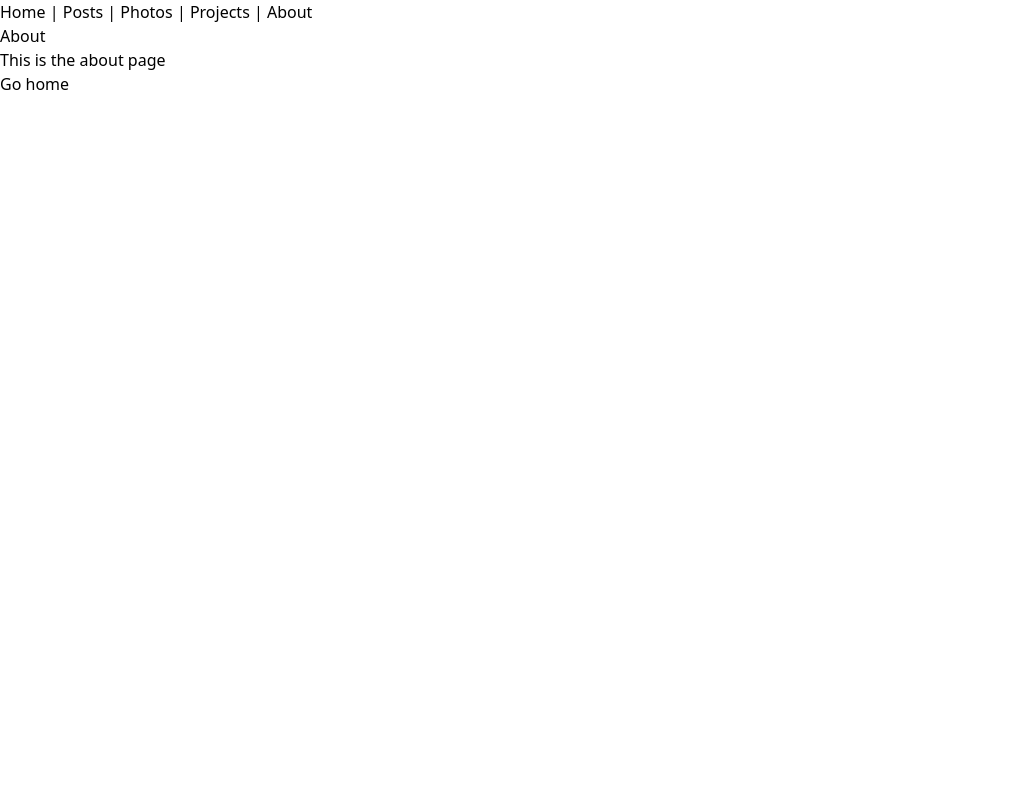
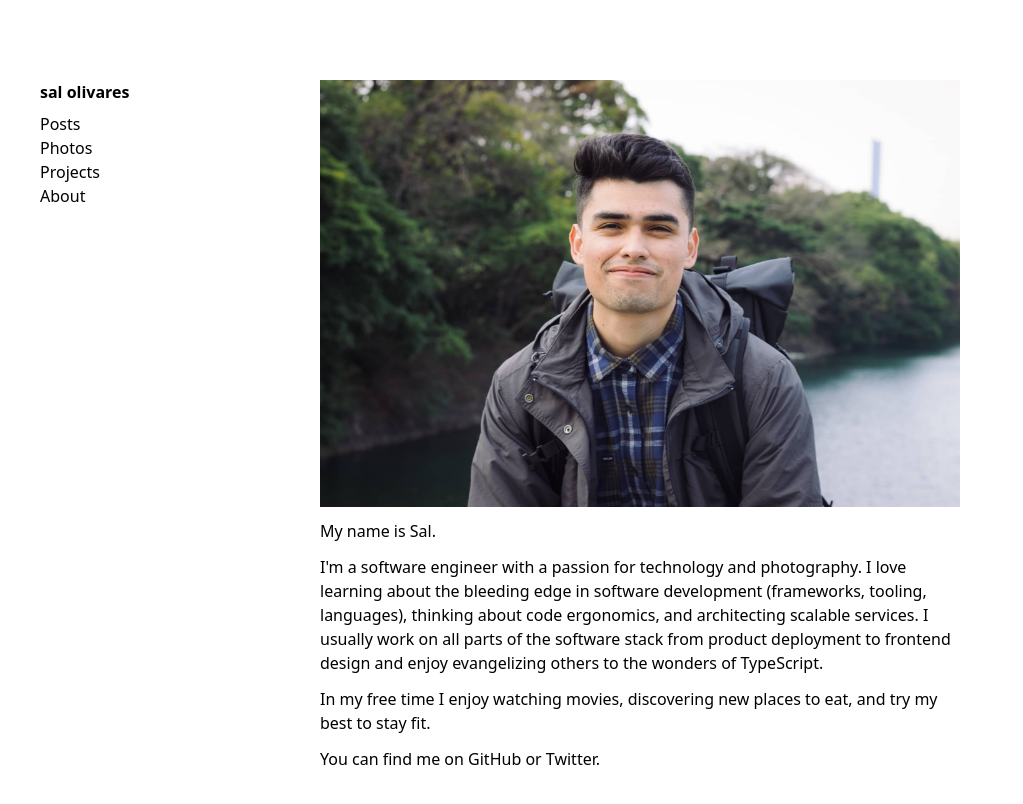
Before and after one commit to salolivares/salolivares.com, a Next.js app: page /about in a window 1280 px wide. Shown: the top 804 px of the page, without its empty margins (0-1023 px from the left). Built offline with nearby package versions, Linux system fonts and the light colour scheme.

Commit message:
feat: add styling and image

```diff
--- a/components/Layout.tsx
+++ b/components/Layout.tsx
@@ -9,37 +9,45 @@ type LayoutProps = {
 };
 
 const Layout = ({ children, title = 'This is the default title' }: LayoutProps) => (
-  <div>
+  <>
     <Head>
       <title>{title}</title>
       <meta charSet="utf-8" />
       <meta name="viewport" content="initial-scale=1.0, width=device-width" />
     </Head>
-    <header>
-      <nav>
+    <div className="px-10 py-5 lg:py-10 lg:my-10">
+      <header className="lg:absolute mb-16">
+        <nav className="flex lg:flex-col justify-between">
           <Link href="/">
-          <a>Home</a>
-        </Link>{' '}
-        |{' '}
+            <a className="lg:mb-2 font-bold">sal olivares</a>
+          </Link>
+          <ul className="flex lg:flex-col space-x-3 lg:space-x-0">
+            <li>
               <Link href="/posts">
                 <a>Posts</a>
-        </Link>{' '}
-        |{' '}
+              </Link>
+            </li>
+            <li>
               <Link href="/photos">
                 <a>Photos</a>
-        </Link>{' '}
-        |{' '}
+              </Link>
+            </li>
+            <li>
               <Link href="/projects">
                 <a>Projects</a>
-        </Link>{' '}
-        |{' '}
+              </Link>
+            </li>
+            <li>
               <Link href="/about">
                 <a>About</a>
               </Link>
+            </li>
+          </ul>
         </nav>
       </header>
-    {children}
+      <div className="max-w-screen-sm mx-auto">{children}</div>
     </div>
+  </>
 );
 
 export default Layout;
--- /dev/null
+++ b/components/ParagraphSection.tsx
@@ -0,0 +1,10 @@
+/* eslint-disable react/require-default-props */
+import { ReactNode } from 'react';
+
+type TextSectionProps = {
+  children?: ReactNode;
+};
+
+const TextSection = ({ children }: TextSectionProps) => <div className="space-y-3">{children}</div>;
+
+export default TextSection;
--- a/pages/about.tsx
+++ b/pages/about.tsx
@@ -1,15 +1,20 @@
-import Link from 'next/link';
 import Layout from '../components/Layout';
+import ParagraphSection from '../components/ParagraphSection';
 
 const AboutPage = () => (
-  <Layout title="About | Next.js + TypeScript Example">
-    <h1>About</h1>
-    <p>This is the about page</p>
-    <p>
-      <Link href="/">
-        <a>Go home</a>
-      </Link>
-    </p>
+  <Layout title="About | Sal Olivares">
+    <ParagraphSection>
+      <img alt="Sal Olivares" src="/assets/images/me.jpg" />
+      <p>My name is Sal.</p>
+      <p>
+        I&apos;m a software engineer with a passion for technology and photography. I love learning about the bleeding
+        edge in software development (frameworks, tooling, languages), thinking about code ergonomics, and architecting
+        scalable services. I usually work on all parts of the software stack from product deployment to frontend design
+        and enjoy evangelizing others to the wonders of TypeScript.
+      </p>
+      <p>In my free time I enjoy watching movies, discovering new places to eat, and try my best to stay fit.</p>
+      <p>You can find me on GitHub or Twitter.</p>
+    </ParagraphSection>
   </Layout>
 );
 
--- a/pages/index.tsx
+++ b/pages/index.tsx
@@ -1,8 +1,16 @@
 import Layout from '../components/Layout';
+import ParagraphSection from '../components/ParagraphSection';
 
 const IndexPage = () => (
   <Layout title="Sal Olivares">
-    <p>Hello, I&apos;m Sal</p>
+    <ParagraphSection>
+      <p>Hi! I&apos;m Sal.</p>
+      <p>
+        I&apos;m an engineer trying his best to document his experiences. You&apos;ll find my thoughts on development
+        tools, TypeScript, and other random things.
+      </p>
+      <p>I also enjoy taking and editing photos.</p>
+    </ParagraphSection>
   </Layout>
 );
 
```
Also changed, not shown: public/assets/images/me.jpg (added). Lines whose indentation alone changed are shown as unchanged.
